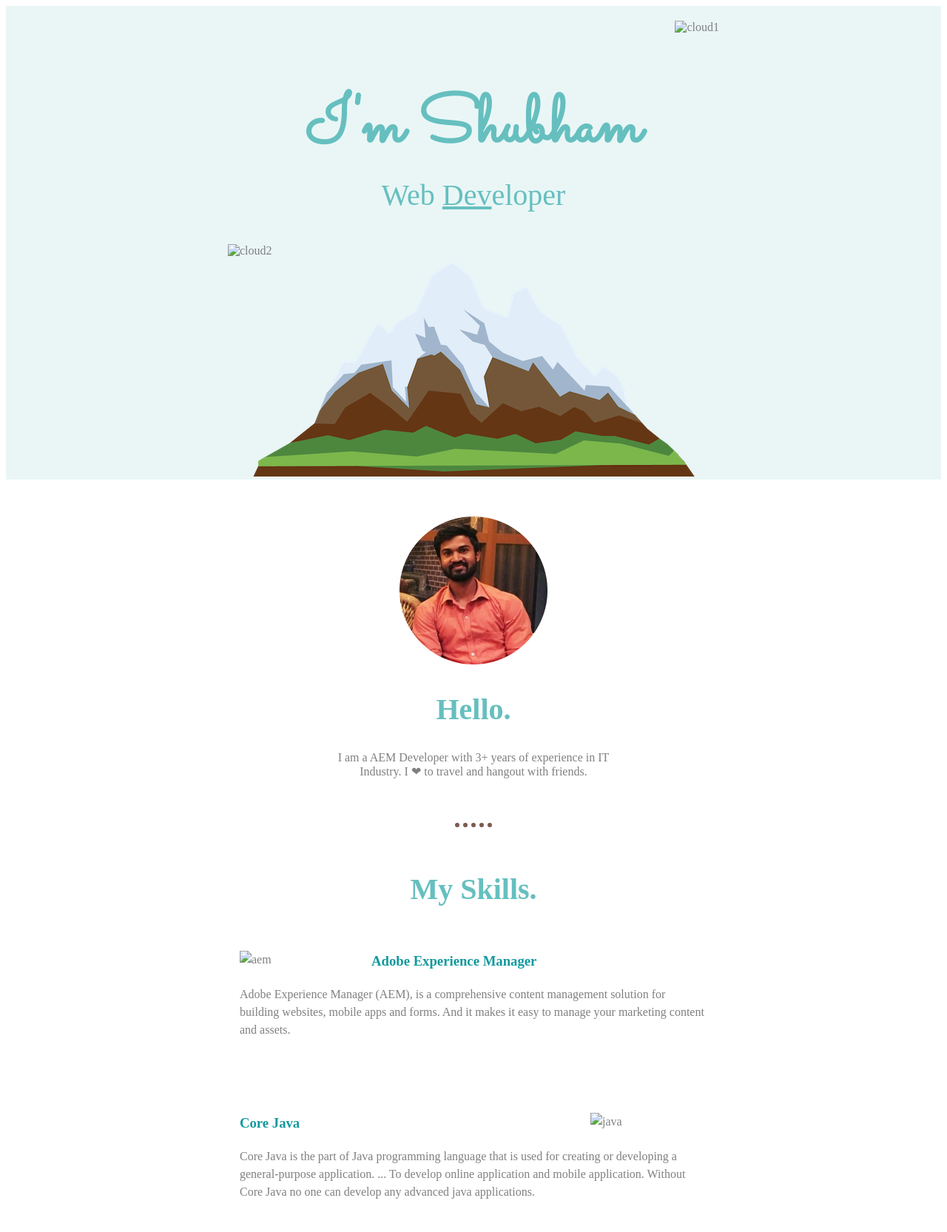
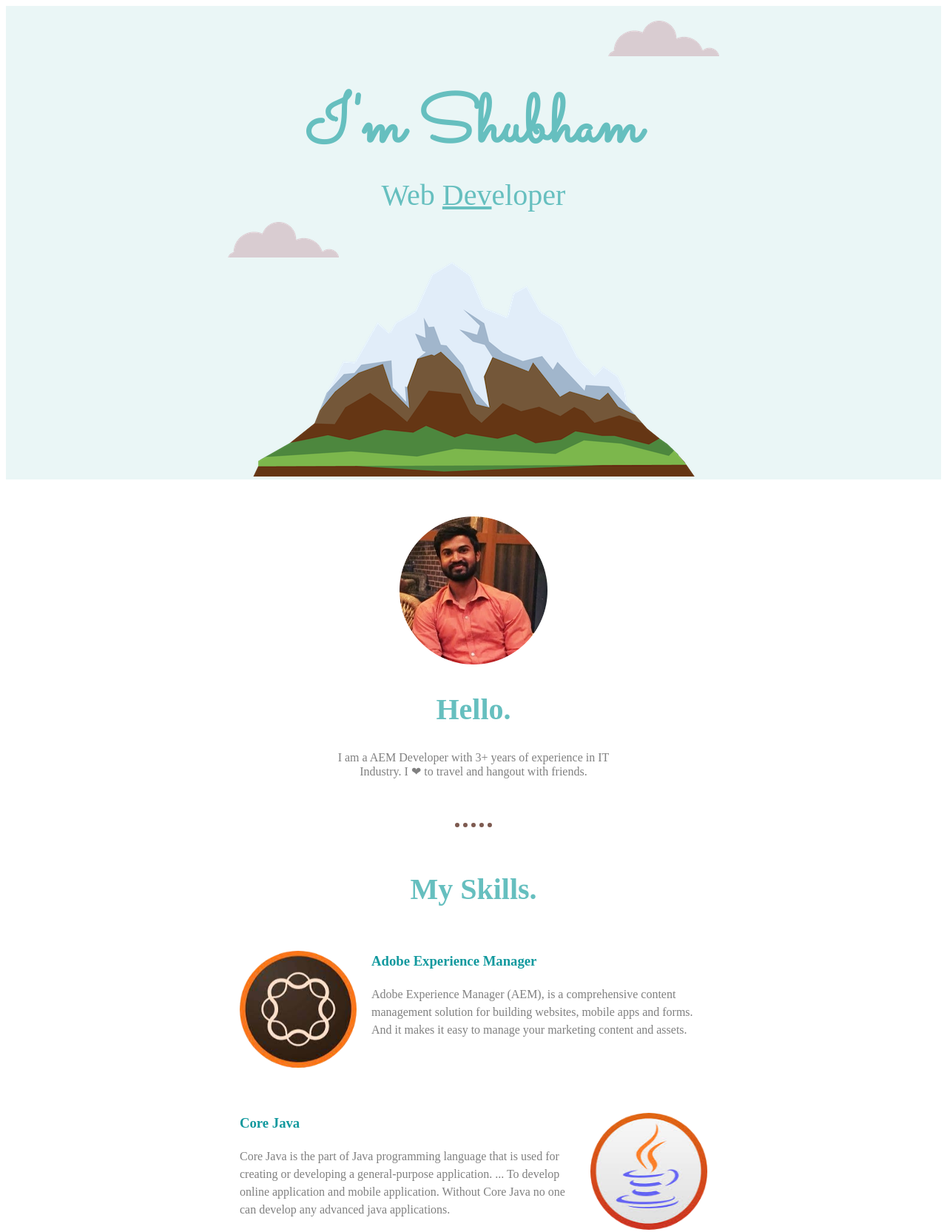
Before and after one commit to shubbhag/CV, a plain HTML site: page index.html in a window 1280 px wide. Shown: the top 1665 px of the page at 74% size. Drawn offline with Linux system fonts and the light colour scheme; files that its build step writes are made by us from their sources; files whose address does not match are found by name; a web font is replaced by a local one.

Commit message:
Update index.html

```diff
--- a/index.html
+++ b/index.html
@@ -4,7 +4,7 @@
 <head>
   <meta charset="utf-8">
   <title>My Website</title>
-  <link rel="stylesheet" href="css/style.css">
+  <link rel="stylesheet" href="style.css">
   <link rel="icon" href="favicon.ico">
   <link href="https://fonts.googleapis.com/css2?family=Sacramento&display=swap" rel="stylesheet">
   <link href="https://fonts.googleapis.com/css2?family=Lobster&family=Prompt:wght@300&family=Source+Serif+Pro&display=swap" rel="stylesheet">
@@ -12,10 +12,10 @@
 
 <body>
   <div class="top-container">
-    <img class="top-cloud" src="images/cloud.png" alt="cloud1">
+    <img class="top-cloud" src="cloud.png" alt="cloud1">
     <h1 class="name">I'm Shubham</h1>
     <h2 class="subtitle">Web <span>Dev</span>eloper</h2>
-    <img class="bottom-cloud" src="images/cloud.png" alt="cloud2">
+    <img class="bottom-cloud" src="cloud.png" alt="cloud2">
     <img src="images/mountain.png" alt="mountain">
   </div>
   <div class="middle-container">
@@ -28,12 +28,12 @@
     <div class="skills">
       <h2>My Skills.</h2>
       <div class="skill-row">
-        <img class="skills-image1" src="images/aem.png" alt="aem">
+        <img class="skills-image1" src="aem.png" alt="aem">
         <h3>Adobe Experience Manager</h3>
         <p class="skills-desc">Adobe Experience Manager (AEM), is a comprehensive content management solution for building websites, mobile apps and forms. And it makes it easy to manage your marketing content and assets.</p>
       </div>
       <div class="skill-row">
-        <img class="skills-image2" src="images/corejava.png" alt="java">
+        <img class="skills-image2" src="corejava.png" alt="java">
         <h3>Core Java</h3>
         <p class="skills-desc">Core Java is the part of Java programming language that is used for creating or developing a general-purpose application. ... To develop online application and mobile application. Without Core Java no one can develop any advanced java
           applications.</p>
```
